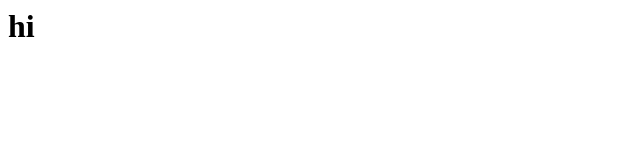
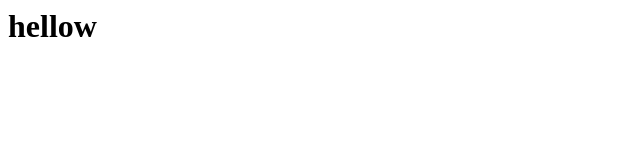
Before and after one commit to mahreensos/getdemo, a plain HTML site: page index.html in a window 1280 px wide. Shown: the whole page, without its empty margins (0-640 px from the left). Drawn offline with Linux system fonts and the light colour scheme.

Commit message:
hi is changed to hello

```diff
--- a/index.html
+++ b/index.html
@@ -1,3 +1,3 @@
 <h1>
-    hi
+    hellow
 </h1>
```
